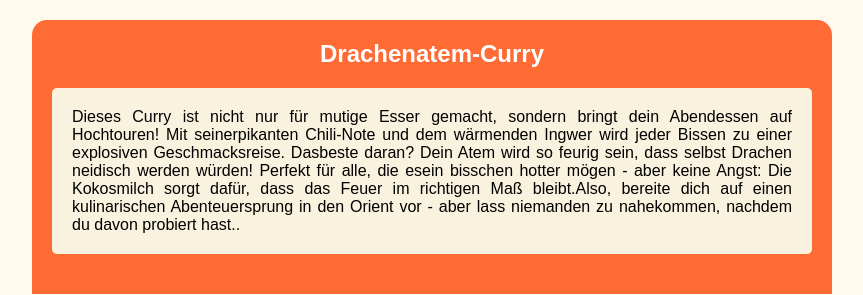
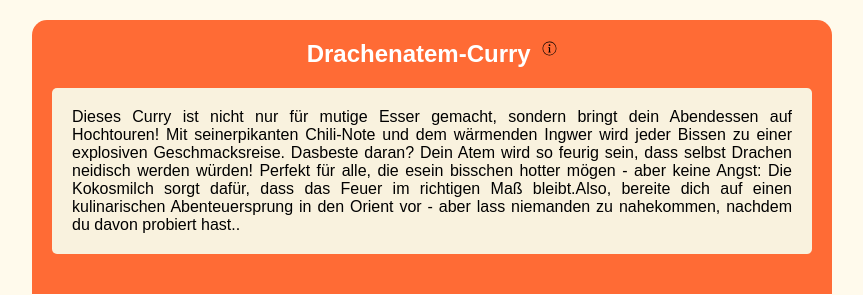
Before and after one commit to Yevhenii-SH7/Kurs_FullStack_DBEA, a PHP site: page / in a window 1280 px wide. Shown: the part 103-398 px from the top of the page, without its empty margins (208-1071 px from the left). Run offline with PHP 8.4, Linux system fonts and the light colour scheme.

Commit message:
fix style Visitenkarte and add icons-info in ZutatenZirkus

```diff
--- a/ZutatenZirkus/index.html
+++ b/ZutatenZirkus/index.html
@@ -15,7 +15,7 @@
         <p>~ für alle die gern kochen ~</p>
     </header>
     <section class="container">
-        <h2>Drachenatem-Curry</h2>
+        <h2>Drachenatem-Curry <span class="tooltip"><img src="img/icons8-info-15.svg"/></span></h2>
         <div class="beschreibung">
             <p>Dieses Curry ist nicht nur für mutige Esser gemacht, sondern bringt dein Abendessen auf Hochtouren! Mit
                 seinerpikanten Chili-Note und dem wärmenden Ingwer wird jeder Bissen zu einer explosiven
--- a/ZutatenZirkus/style.css
+++ b/ZutatenZirkus/style.css
@@ -19,6 +19,15 @@ header h1 {
     color: #ea4b2f;
     text-align: center;
     margin: 0 auto 20px;
+}
+.tooltip {
+    content: url(img/icons8-info-15.svg);
+    display: inline-block;
+    width: 15px;
+    height: auto;
+    margin-left: 5px;
+    margin-top: -15px;
+    vertical-align: middle;
 }
 header p {
     display: flex;
```
Also changed, not shown: VisitenkarteCSS/style.css (+8 -1 lines), ZutatenZirkus/img/icons8-info-15.svg (added).
